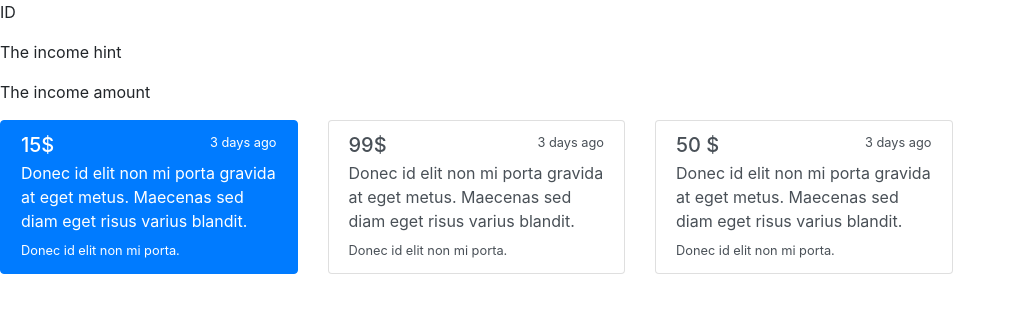
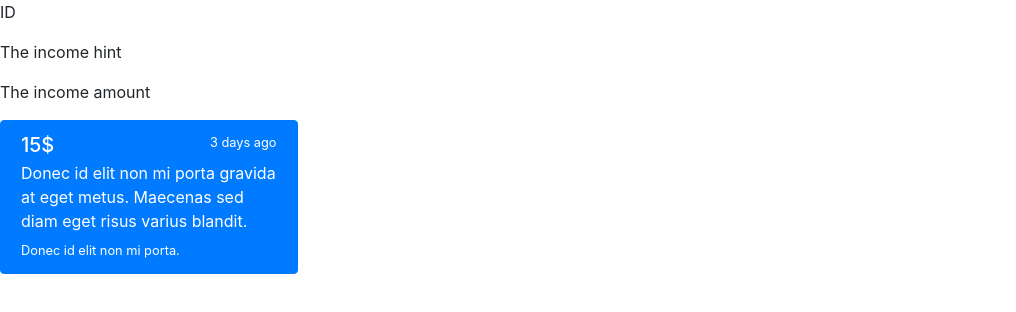
Before and after one commit to geniuscasio/rest-gotrello, a plain HTML site: page static/index.html in a window 1280 px wide. Shown: the whole page, without its empty margins (0-1016 px from the left). Drawn offline with nearby package versions, Linux system fonts and the light colour scheme.

```diff
--- a/static/index.html
+++ b/static/index.html
@@ -24,26 +24,6 @@
                     <small>Donec id elit non mi porta.</small>
                 </a>
             </div>
-            <div class="col-sm-3">
-                <a href="#" class="list-group-item list-group-item-action flex-column align-items-start">
-                    <div class="d-flex w-30 justify-content-between">
-                        <h5 class="mb-1">99$</h5>
-                        <small>3 days ago</small>
-                    </div>
-                    <p class="mb-1">Donec id elit non mi porta gravida at eget metus. Maecenas sed diam eget risus varius blandit.</p>
-                    <small>Donec id elit non mi porta.</small>
-                </a>
-            </div>
-            <div class="col-sm-3">
-                <a href="#" class="list-group-item list-group-item-action flex-column align-items-start">
-                    <div class="d-flex w-30 justify-content-between">
-                        <h5 class="mb-1">50 $</h5>
-                        <small>3 days ago</small>
-                    </div>
-                    <p class="mb-1">Donec id elit non mi porta gravida at eget metus. Maecenas sed diam eget risus varius blandit.</p>
-                    <small>Donec id elit non mi porta.</small>
-                </a>
-            </div>
         </div>
 
         <script src="https://code.jquery.com/jquery-3.3.1.slim.min.js" integrity="sha384-q8i/X+965DzO0rT7abK41JStQIAqVgRVzpbzo5smXKp4YfRvH+8abtTE1Pi6jizo"
```
